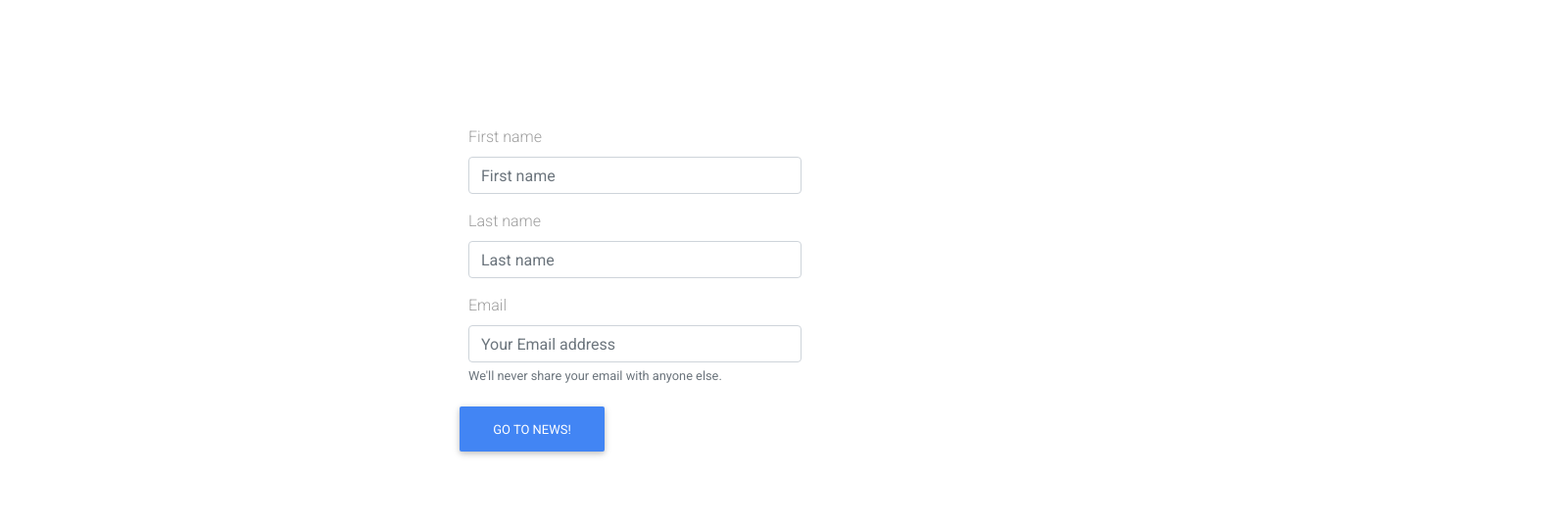
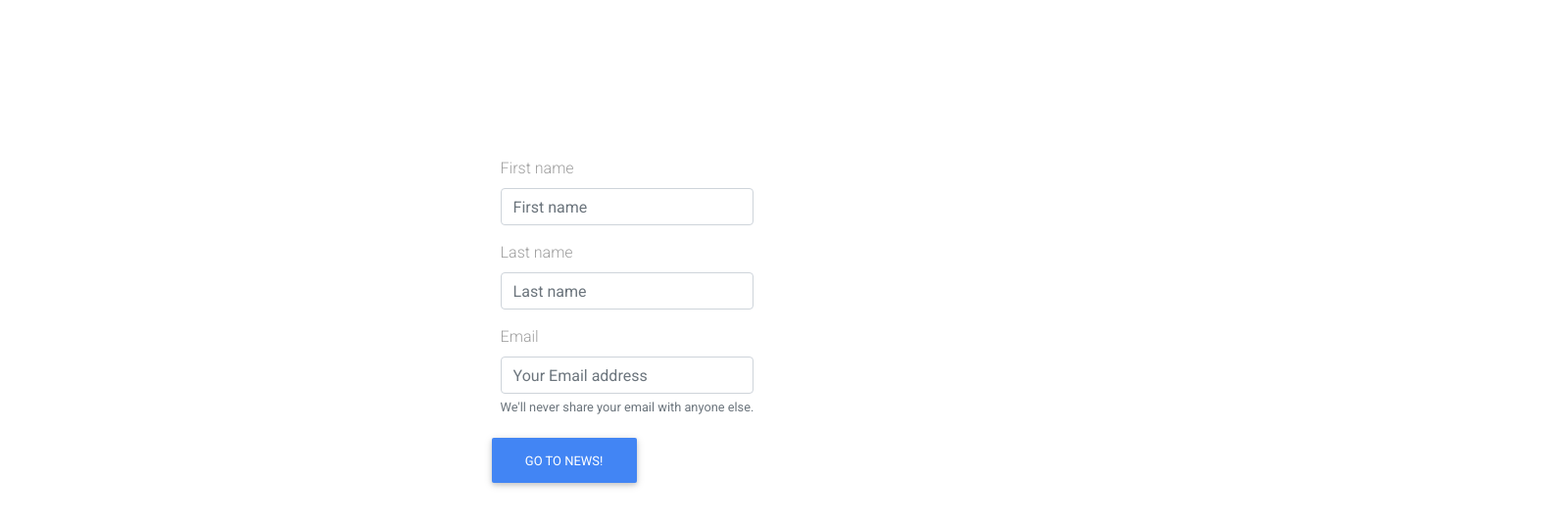
Before and after one commit to AliRahimlou/HackerNews, a React (Create React App) app: page / in a window 1280 px wide. Shown: the top 536 px of the page at 98% size, 1588 px wide, since content can reach past the window. Built offline with nearby package versions, Linux system fonts and the light colour scheme.

Commit message:
more  styles

```diff
--- a/src/index.css
+++ b/src/index.css
@@ -12,8 +12,9 @@ code {
     monospace;
 }
 
-.signIn{
-  width: 100%!important;
-  margin: 10% 35% 20%!important;
+.d-flex{
+
+margin-top: 20vh!important;
+
 
 }
--- a/src/pages/signin.js
+++ b/src/pages/signin.js
@@ -1,7 +1,8 @@
 import React from "react";
-import { MDBCol, MDBBtn, MDBContainer } from "mdbreact";
+import {MDBCol, MDBBtn, MDBContainer } from "mdbreact";
 // import HomeButton from '../components/homebutton'
 import { withRouter } from 'react-router-dom'
+
 
 const Button = withRouter(({ history }) => (
     <MDBBtn
@@ -35,7 +36,8 @@ class signIn extends React.Component {
   render() {
 
     return (
-        <MDBContainer className= "signIn">
+
+        <MDBContainer className= "d-flex justify-content-center">
 
       <div>
         <form
@@ -44,7 +46,7 @@ class signIn extends React.Component {
           noValidate
         >
 
-            <MDBCol md="4" className="mb-3">
+            <MDBCol  md="12" className="mb-3">
               <label
                 htmlFor="defaultFormRegisterNameEx"
                 className="grey-text"
@@ -63,7 +65,7 @@ class signIn extends React.Component {
               />
               <div className="valid-feedback">Looks good!</div>
             </MDBCol>
-            <MDBCol md="4" className="mb-3">
+            <MDBCol md="12" className="mb-3">
               <label
                 htmlFor="defaultFormRegisterEmailEx2"
                 className="grey-text"
@@ -82,7 +84,7 @@ class signIn extends React.Component {
               />
               <div className="valid-feedback">Looks good!</div>
             </MDBCol>
-            <MDBCol md="4" className="mb-3">
+            <MDBCol md="12" className="mb-3">
               <label
                 htmlFor="defaultFormRegisterConfirmEx3"
                 className="grey-text"
```
Also changed, not shown: src/wallpaper.jpg (added).
